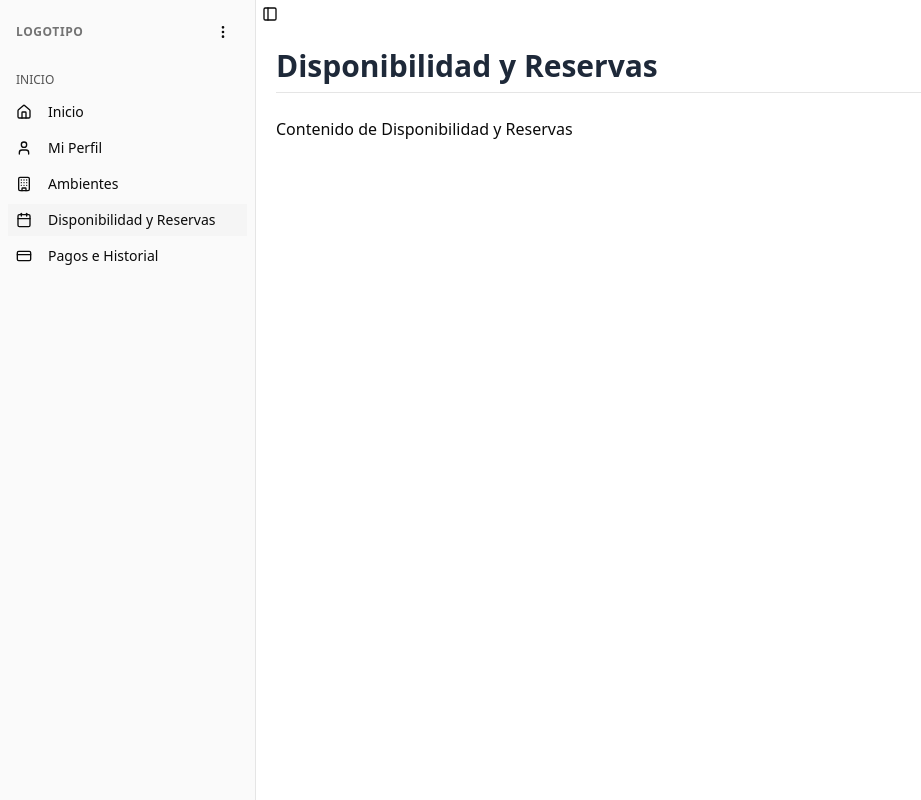
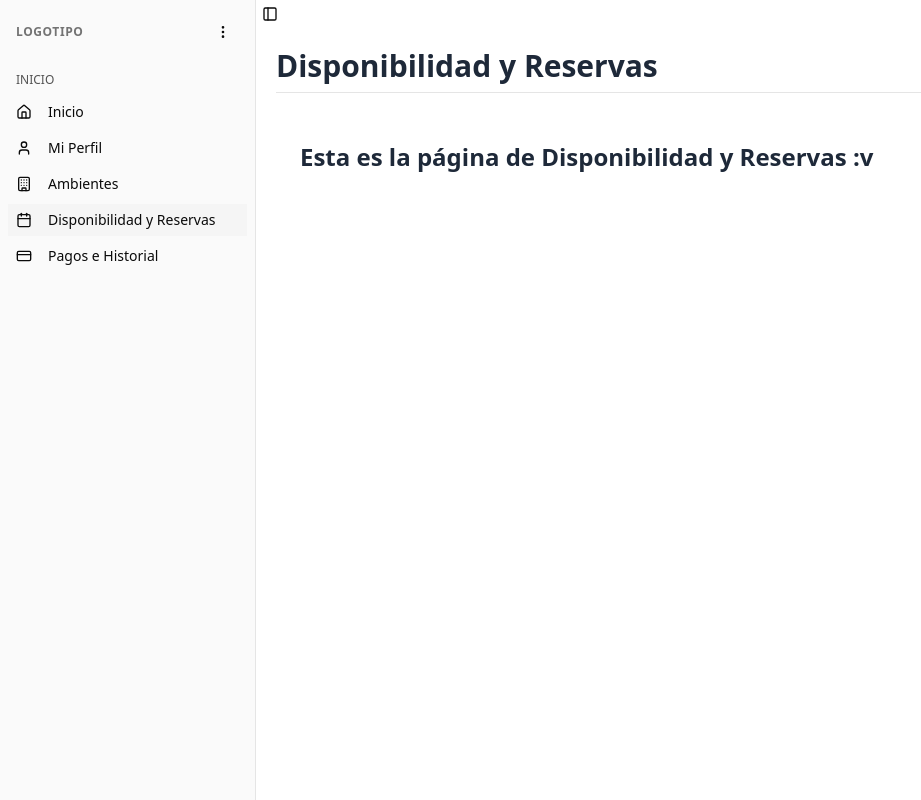
Before and after one commit to Alyri03/demo, a React (Vite) app: page /disponibilidad in a window 1280 px wide. Shown: the whole page, without its empty margins (0-921 px from the left). Built offline with nearby package versions, Linux system fonts and the light colour scheme.

Commit message:
Creacion del modulo de disponibilidad

```diff
--- a/src/App.jsx
+++ b/src/App.jsx
@@ -1,13 +1,17 @@
 import { createBrowserRouter, RouterProvider } from "react-router-dom";
 import Layout from "./router/layout";
 import FacilitiesPage from "@/feature/facilities/FacilitiesPage";
+import DisponibilityPage from "@/feature/disponibility/DisponibilityPage";
 
-function InicioPage() { return <div>Contenido de Inicio</div>; }
-function PerfilPage() { return <div>Contenido de Perfil</div>; }
-// elimina el placeholder de Ambientes
-
-function DisponibilidadPage() { return <div>Contenido de Disponibilidad y Reservas</div>; }
-function PagosPage() { return <div>Contenido de Pagos e Historial</div>; }
+function InicioPage() {
+  return <div>Contenido de Inicio</div>;
+}
+function PerfilPage() {
+  return <div>Contenido de Perfil</div>;
+}
+function PagosPage() {
+  return <div>Contenido de Pagos e Historial</div>;
+}
 
 const router = createBrowserRouter([
   {
@@ -17,7 +21,7 @@ const router = createBrowserRouter([
       { path: "inicio", element: <InicioPage /> },
       { path: "perfil", element: <PerfilPage /> },
       { path: "ambientes", element: <FacilitiesPage /> },
-      { path: "disponibilidad", element: <DisponibilidadPage /> },
+      { path: "disponibilidad", element: <DisponibilityPage /> },
       { path: "pagos", element: <PagosPage /> },
     ],
   },
--- /dev/null
+++ b/src/feature/disponibility/DisponibilityPage.jsx
@@ -0,0 +1,9 @@
+export default function DisponibilityPage() {
+  return (
+    <div className="p-6">
+      <h1 className="text-2xl font-bold text-gray-800 dark:text-gray-100">
+        Esta es la página de Disponibilidad y Reservas :v
+      </h1>
+    </div>
+  );
+}
```
